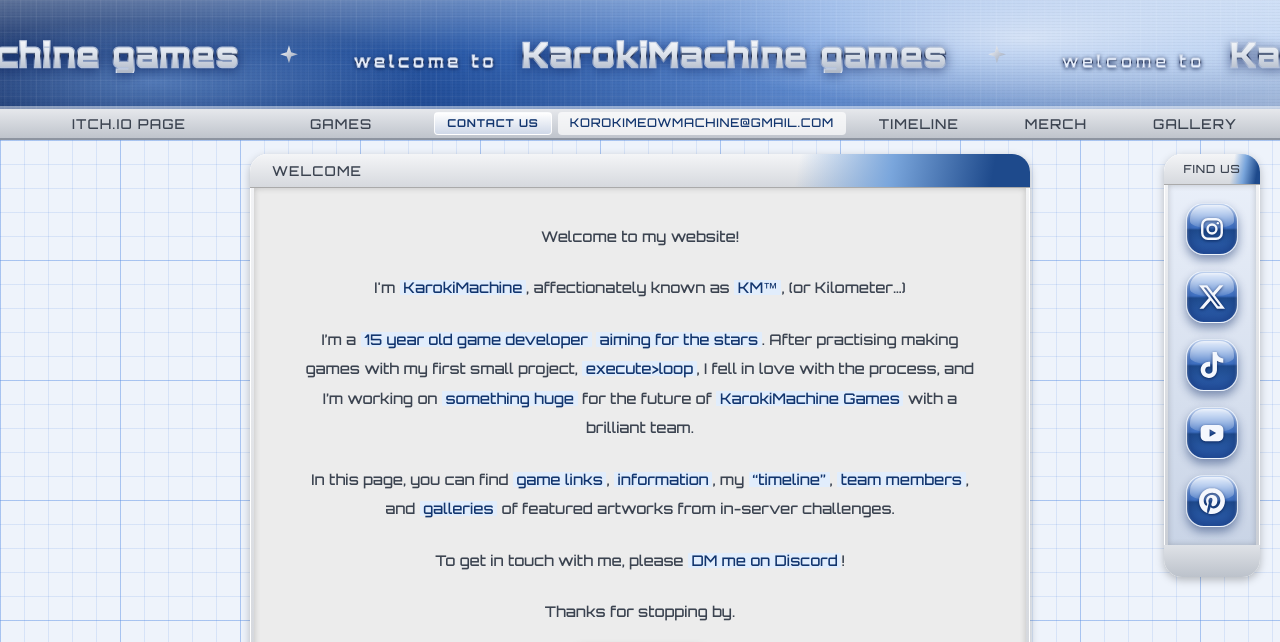
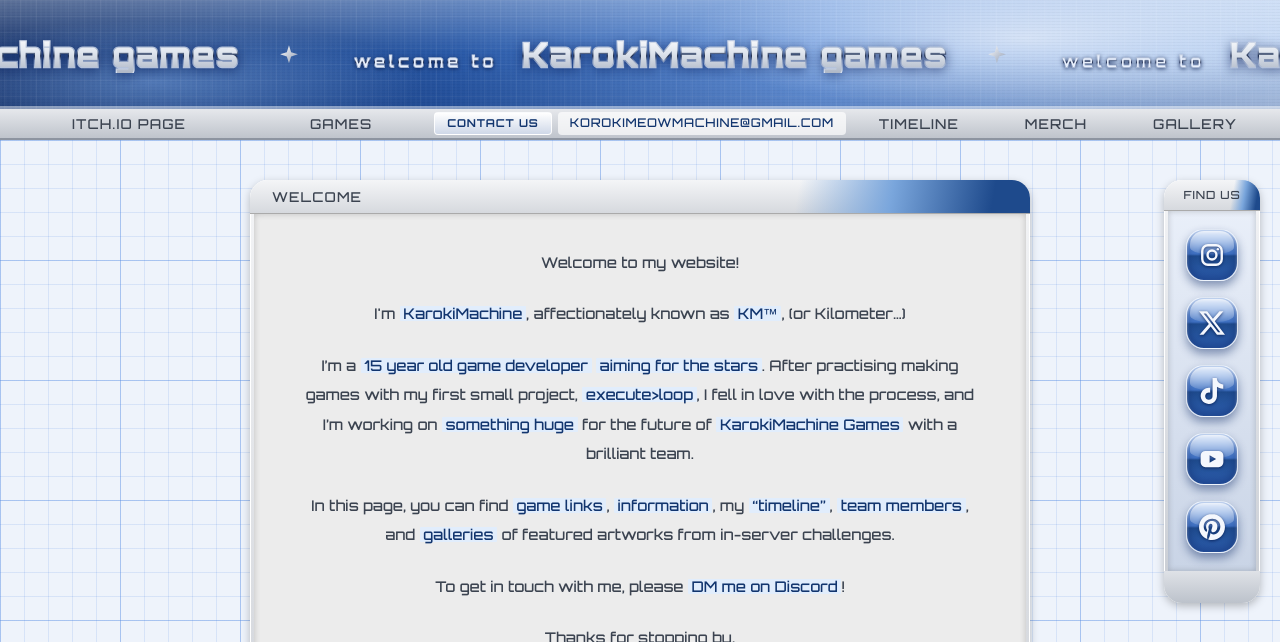
Before and after one commit to karokimachine/karokimachine.github.io, a plain HTML site: page index.html in a window 1280 px wide. Shown: the top 642 px of the page. Drawn offline with Linux system fonts and the light colour scheme.

Commit message:
Add files via upload

```diff
--- a/index.html
+++ b/index.html
@@ -168,7 +168,7 @@
     background-size: 120px 120px, 120px 120px, 24px 24px, 24px 24px;
   }
   @keyframes drift { to { background-position: -38px 38px; } }
-  .content { flex: 1; min-width: 0; padding: 14px 20px 40px calc(20px + var(--rail-w) + 20px); }
+  .content { flex: 1; min-width: 0; padding: 40px 20px 40px calc(20px + var(--rail-w) + 20px); }
 
   /* views (one per nav page) */
   .view { display: none; }
@@ -176,7 +176,7 @@
   @keyframes fadein { from { opacity: 0; transform: translateY(6px); } to { opacity: 1; transform: none; } }
 
   /* ---------- Right rail: social buttons ---------- */
-  .rail.win { position: sticky; top: 14px; width: var(--rail-w); max-width: none; flex-shrink: 0; margin: 14px 20px 0 0; }
+  .rail.win { position: sticky; top: 14px; width: var(--rail-w); max-width: none; flex-shrink: 0; margin: 40px 20px 0 0; }
   .rail .win-title { justify-content: center; padding: 8px 6px; font-size: .7rem; }
   .rail-body { display: flex; flex-direction: column; align-items: center; gap: 16px; padding: 18px 0; margin: 0 4px; background: linear-gradient(180deg, #e9eff9, #c9d4e6); box-shadow: inset 0 0 6px rgba(0,0,0,.2); }
   .social {
```
